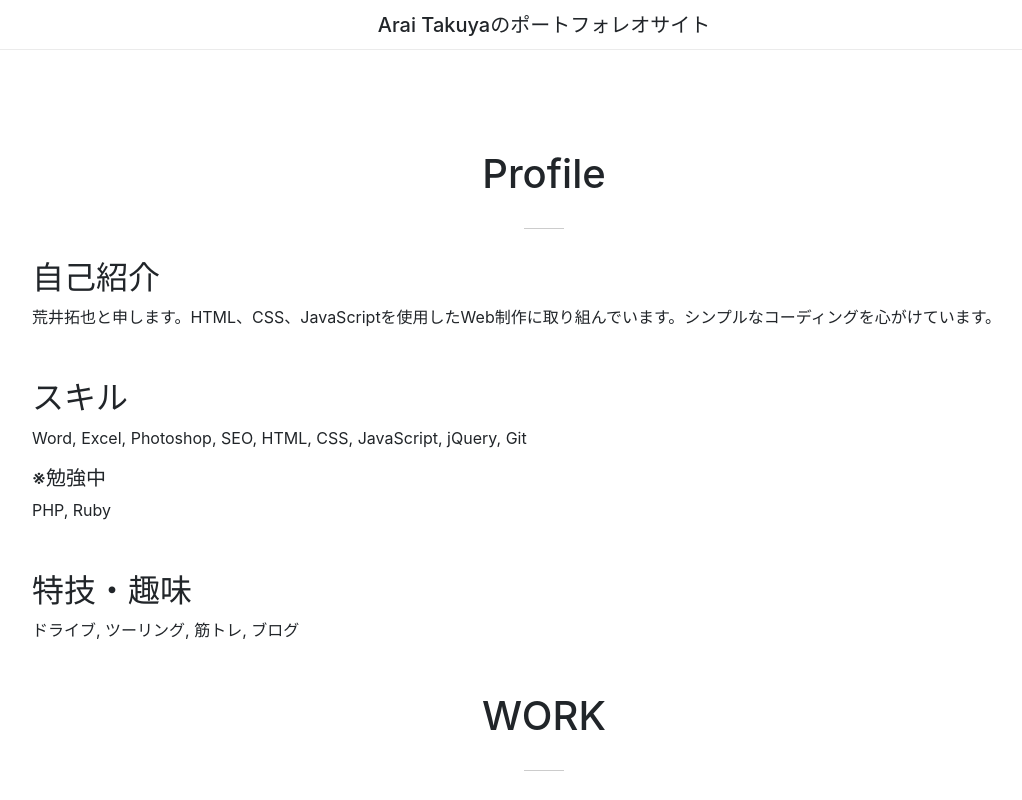
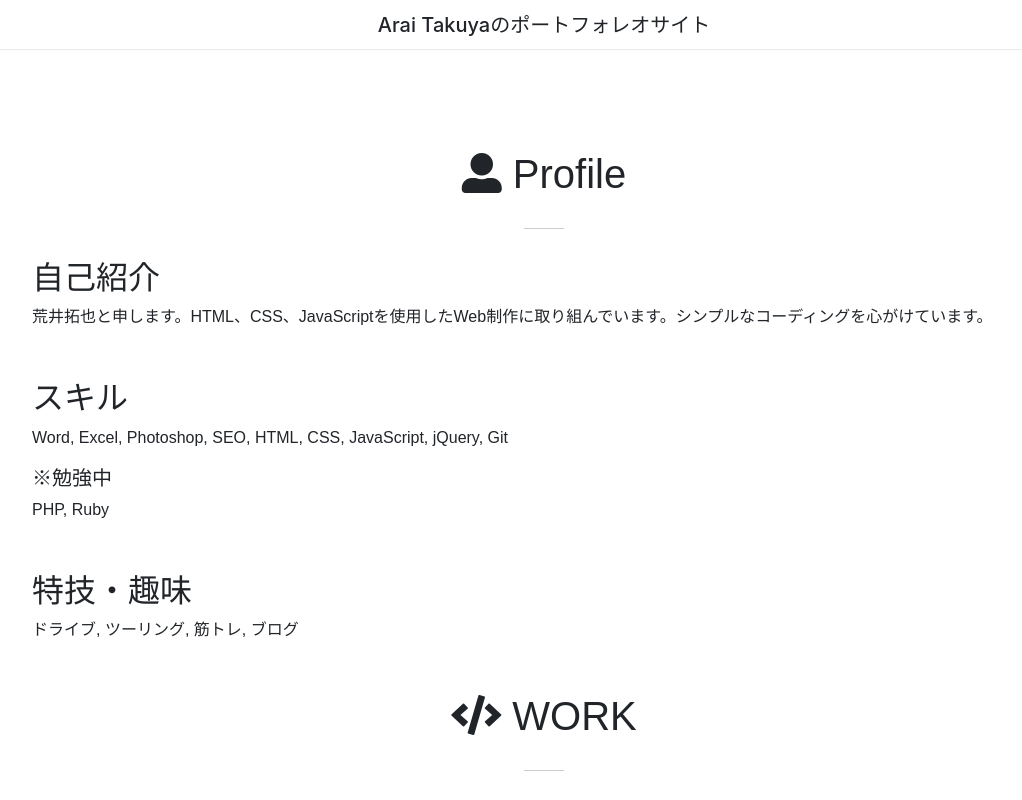
Before and after one commit to rasukalz1000/portfolio-site, a plain HTML site: page index.html in a window 1280 px wide. Shown: the top 800 px of the page, without its empty margins (96-1118 px from the left). Drawn offline with nearby package versions, Linux system fonts and the light colour scheme.

Commit message:
font修正

```diff
--- a/index.html
+++ b/index.html
@@ -19,7 +19,7 @@
 	<main>
 		<section id="profile">
 			<div>
-				<h1 class="section-title">Profile</h1>
+				<h1 class="section-title"><i class="fas fa-user-alt"></i> Profile</h1>
 				<div>
 					<div class="profile-content">
 						<h2>自己紹介</h2>
@@ -39,7 +39,7 @@
 			</div>
 		</section>
 		<section id="work">
-			<h1 class="section-title">WORK</h1>
+			<h1 class="section-title"><i class="fas fa-code"></i> WORK</h1>
 			<div id="product-lists">
 				<ul>
 					<li><a href="javascript:void(0);" style="background-image: url('img/product1-manga.png')" id="product1" class="product-img"></a></li>
--- a/style.css
+++ b/style.css
@@ -19,6 +19,7 @@ header h1{
 main{
 	width: 80%;
 	margin: 0 auto;
+	font-family: 'Raleway', 'mplus-1p-regular', sans-serif;
 }
 main p{
 	font-size: 16px;
```
